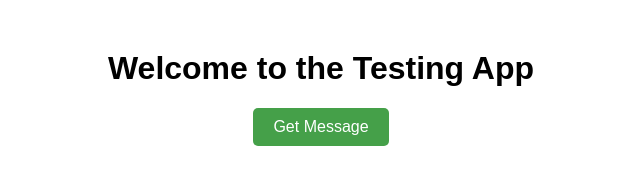
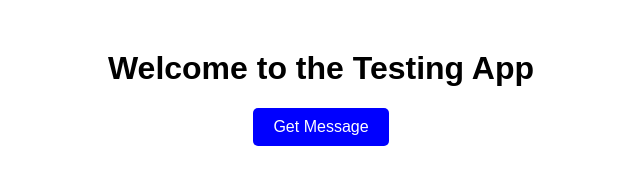
Before and after one commit to Jessekay0629/testing-app, a plain HTML site: page frontend/index.html in a window 1280 px wide. In both pictures the pointer is over the button "Get Message". Shown: the whole page, without its empty margins (319-959 px from the left). Drawn offline with Linux system fonts and the light colour scheme.

Commit message:
Update styles.css

```diff
--- a/frontend/styles/styles.css
+++ b/frontend/styles/styles.css
@@ -16,5 +16,5 @@ body {
   }
 
   button:hover {
-    background-color: #45a049;
+    background-color: blue;
   }
```
